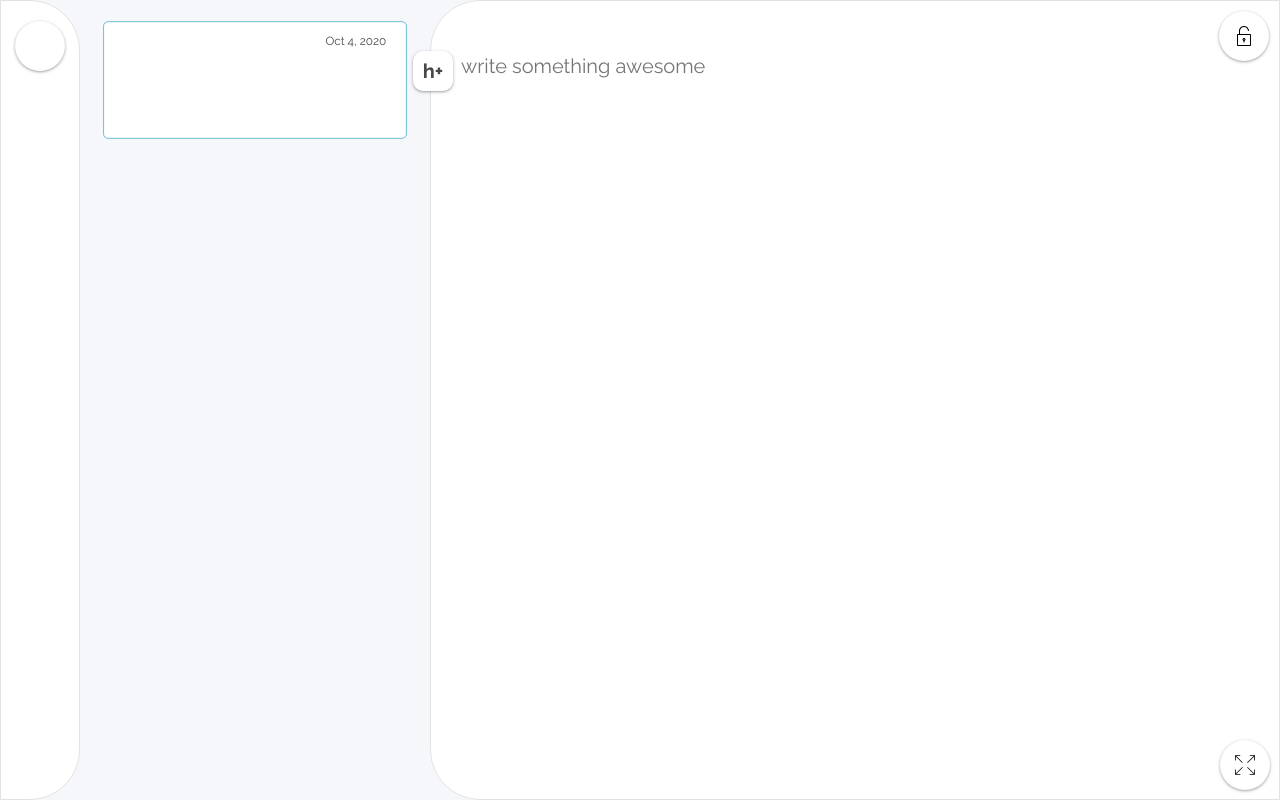
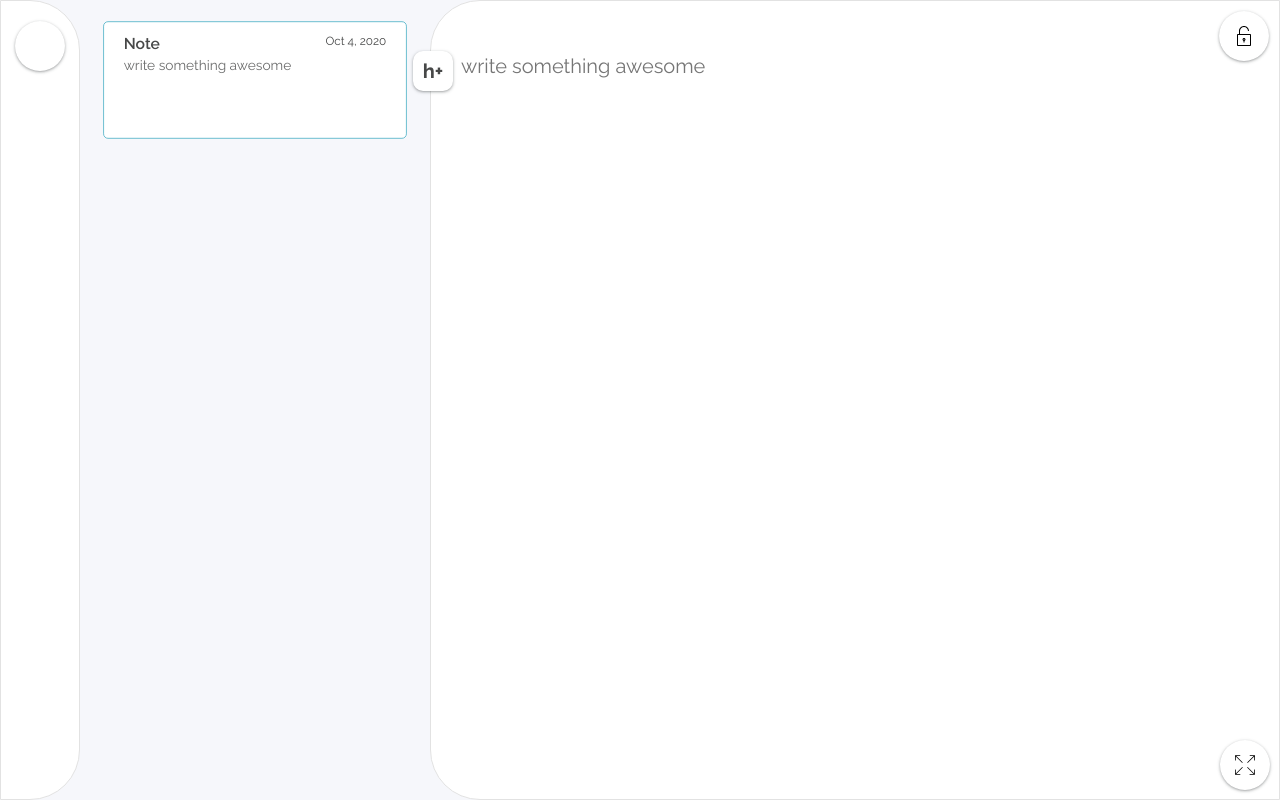
Before and after one commit to adilmas13/poop-it, an Angular app: page / in a window 1280 px wide. Built offline with nearby package versions, Linux system fonts and the light colour scheme.

Commit message:
feat: default note card text if not text exist

```diff
--- a/src/app/modules/composer/composer.module.ts
+++ b/src/app/modules/composer/composer.module.ts
@@ -2,7 +2,8 @@ import { NgModule } from '@angular/core';
 import { CommonModule } from '@angular/common';
 import { ComposerComponent } from './composer.component';
 import { FormsModule } from '@angular/forms';
-import { IconModule } from '../common/icon/icon.module'
+import { IconModule } from '../common/icon/icon.module';
+import { DefaultNoteTextPipe } from '../notes-list/defaultNoteText.pipe'
 
 
 
--- /dev/null
+++ b/src/app/modules/notes-list/defaultNoteText.pipe.ts
@@ -0,0 +1,13 @@
+import { Pipe, PipeTransform } from '@angular/core'
+
+@Pipe({
+  name: 'defaultNoteText'
+})
+export class DefaultNoteTextPipe implements PipeTransform {
+
+  transform(value: string, ...args: any[]): string {
+    const sanitizedString = value.trim()
+    return sanitizedString.length > 0 ? sanitizedString : args[0] as string
+  }
+
+}
--- a/src/app/modules/notes-list/note/note.component.html
+++ b/src/app/modules/notes-list/note/note.component.html
@@ -1,8 +1,8 @@
 <div class="card" [class.selected]="isSelected">
   <div class="title-and-time-wrapper">
-    <div class="title">{{note.title}}</div>
+    <div class="title">{{note.title | defaultNoteText:"Note"}}</div>
     <div class="time">{{note.createdOn | date}}</div>
   </div>
-  <div class="body">{{note.body}}</div>
+  <div class="body">{{note.body | defaultNoteText:"write something awesome"}}</div>
 
 </div>
--- a/src/app/modules/notes-list/notes-list.module.ts
+++ b/src/app/modules/notes-list/notes-list.module.ts
@@ -2,11 +2,12 @@ import { NgModule } from '@angular/core';
 import { CommonModule } from '@angular/common';
 import { NotesListComponent } from './notes-list.component';
 import { NoteComponent } from './note/note.component';
+import { DefaultNoteTextPipe } from './defaultNoteText.pipe'
 
 
 
 @NgModule({
-    declarations: [NotesListComponent, NoteComponent],
+    declarations: [NotesListComponent, NoteComponent, DefaultNoteTextPipe],
     exports: [
         NotesListComponent
     ],
```
